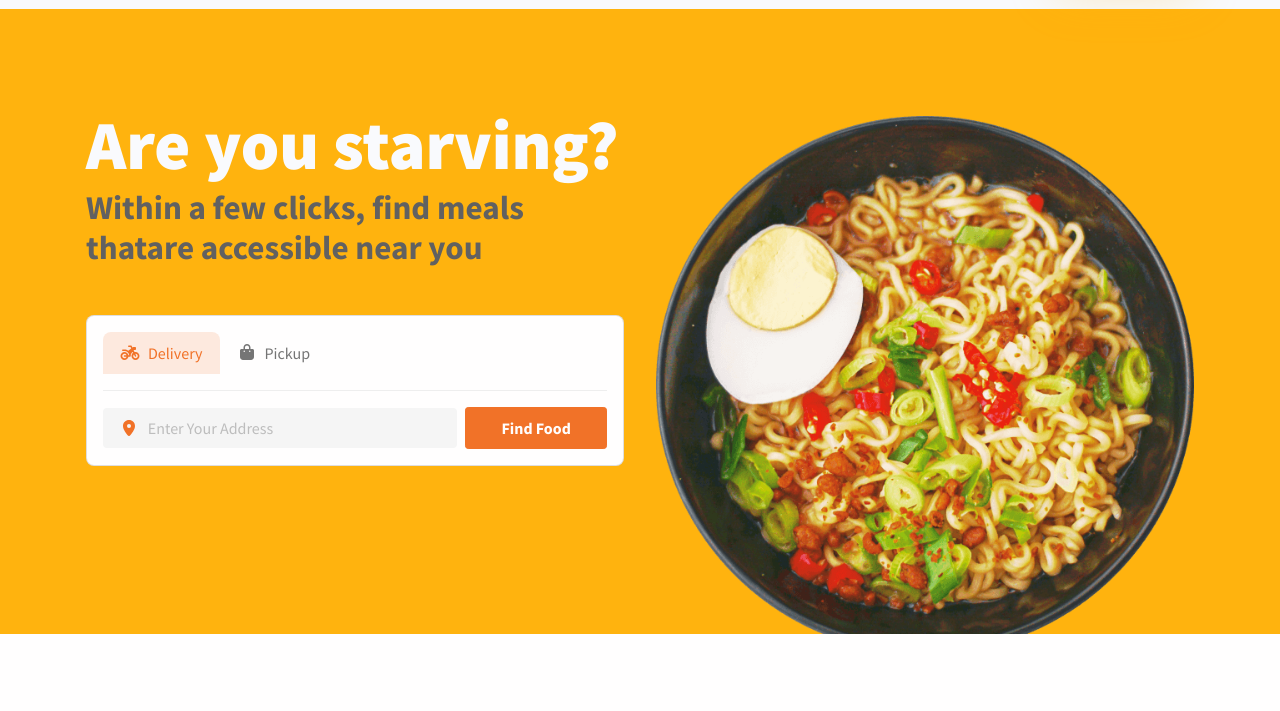
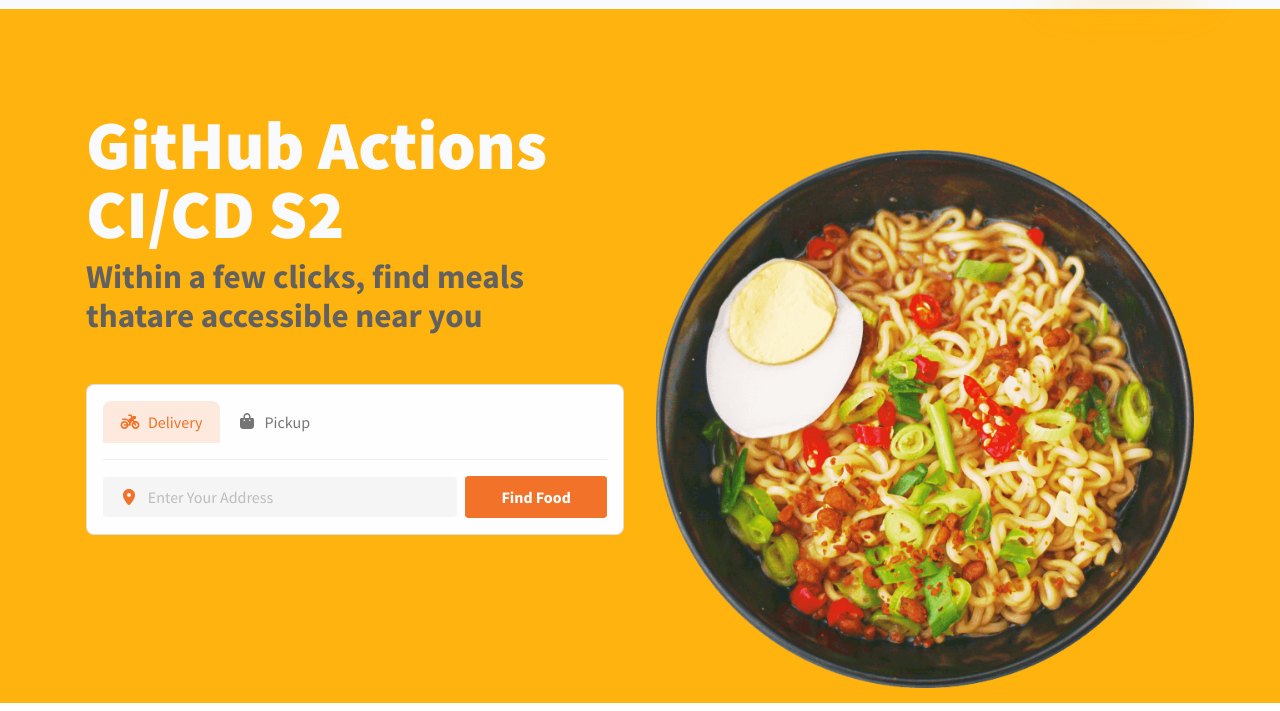
Before and after one commit to F1T4-HOTSUN/github-actions-test, a plain HTML site: page index.html in a window 1280 px wide. Shown: the part 57-768 px from the top of the page. Drawn offline with Linux system fonts and the light colour scheme.

Commit message:
Test CI pipeline

```diff
--- a/index.html
+++ b/index.html
@@ -60,7 +60,7 @@
           <div class="row flex-center">
             <div class="col-md-5 col-lg-6 order-0 order-md-1 mt-8 mt-md-0"><a class="img-landing-banner" href="#!"><img class="img-fluid" src="assets/img/gallery/hero-header.png" alt="hero-header" /></a></div>
             <div class="col-md-7 col-lg-6 py-8 text-md-start text-center">
-              <h1 class="display-1 fs-md-5 fs-lg-6 fs-xl-8 text-light">Are you starving?</h1>
+              <h1 class="display-1 fs-md-5 fs-lg-6 fs-xl-8 text-light">GitHub Actions CI/CD S2</h1>
               <h1 class="text-800 mb-5 fs-4">Within a few clicks, find meals that<br class="d-none d-xxl-block" />are accessible near you</h1>
               <div class="card w-xxl-75">
                 <div class="card-body">
```
